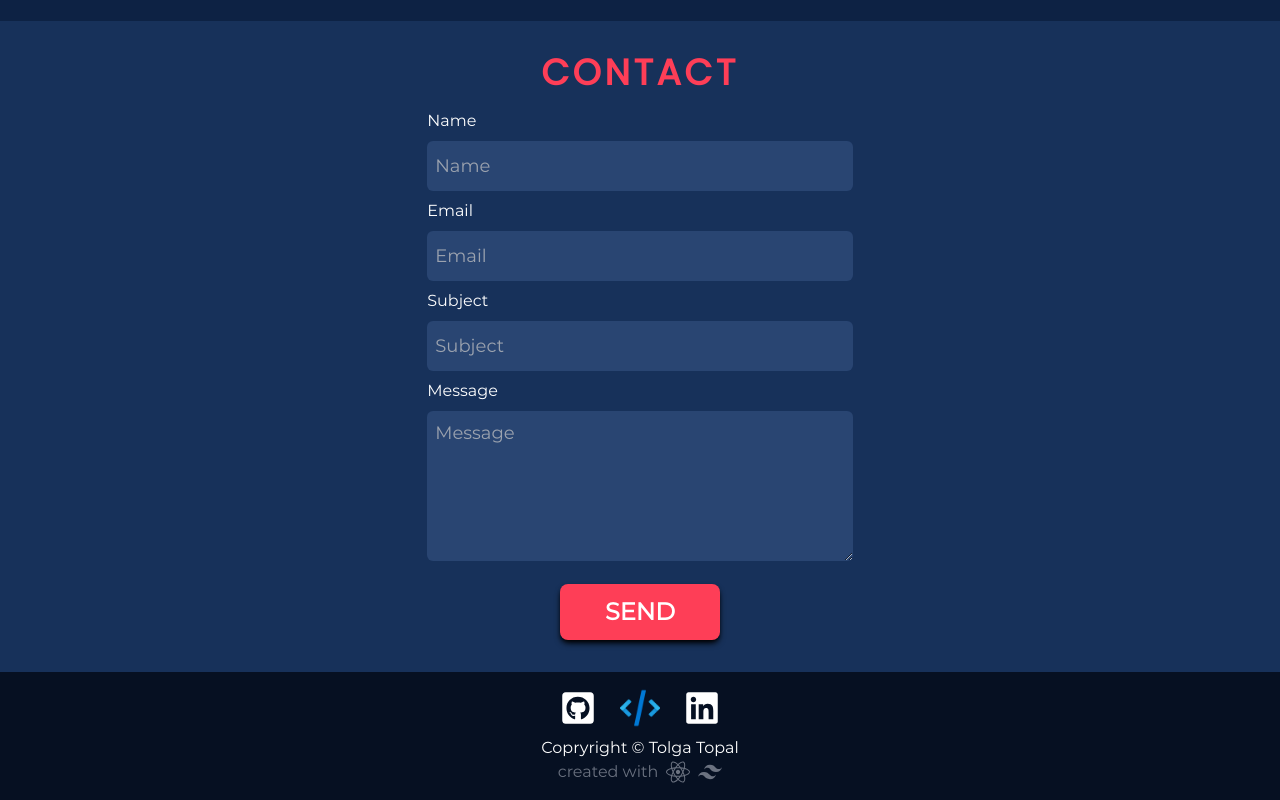
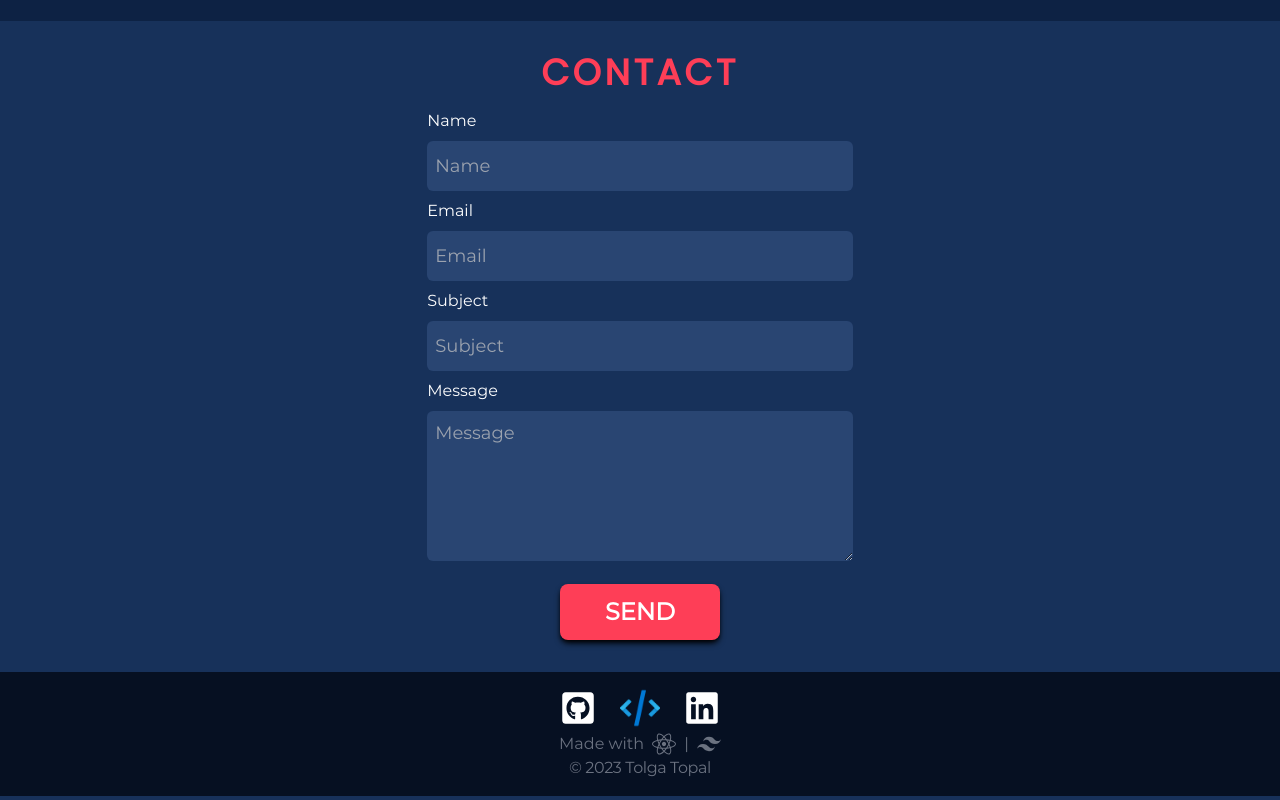
Before and after one commit to Torsoto/Portfolio, a React (Create React App) app: page / in a window 1280 px wide. Shown: the part 3397-4197 px from the top of the page. Built offline with nearby package versions, Linux system fonts and the light colour scheme.

Commit message:
FOOTER design

```diff
--- a/src/components/Footer.jsx
+++ b/src/components/Footer.jsx
@@ -19,6 +19,7 @@ const Footer = () => {
           <FaGithubSquare
             size={36}
             className="bg-[#061022] hover:scale-125 transition-all duration-300 ease-in-out"
+            title="Github"
           />
         </a>
         <div className="flex items-center justify-center gap-2 bg-[#061022]">
@@ -38,25 +39,27 @@ const Footer = () => {
           <FaLinkedin
             size={36}
             className="bg-[#061022] hover:scale-125 transition-all duration-300 ease-in-out"
+            title="LinkedIn"
           />
         </a>
       </div>
-      <div className="bg-[#061022]">
-        <p className="bg-[#061022]  mt-2 text-center">
-          Copryright © Tolga Topal
-        </p>
+      <div className="bg-[#061022] pt-1">
         <p className="bg-[#061022] text-gray-500 flex gap-2 place-content-center">
-          {isEnglish ? "created with " : "erstellt mit "}
+          {isEnglish ? "Made with " : "Erstellt mit "}
           <FaReact
             size={24}
             className="text-gray-500 bg-[#061022]"
             title="React"
           />{" "}
+          |
           <SiTailwindcss
             className="text-gray-500 bg-[#061022]"
             size={24}
             title="Tailwind CSS"
           />
+        </p>
+        <p className="bg-[#061022] tracking-tight text-gray-500  text-center">
+          © 2023 Tolga Topal
         </p>
       </div>
     </div>
```
